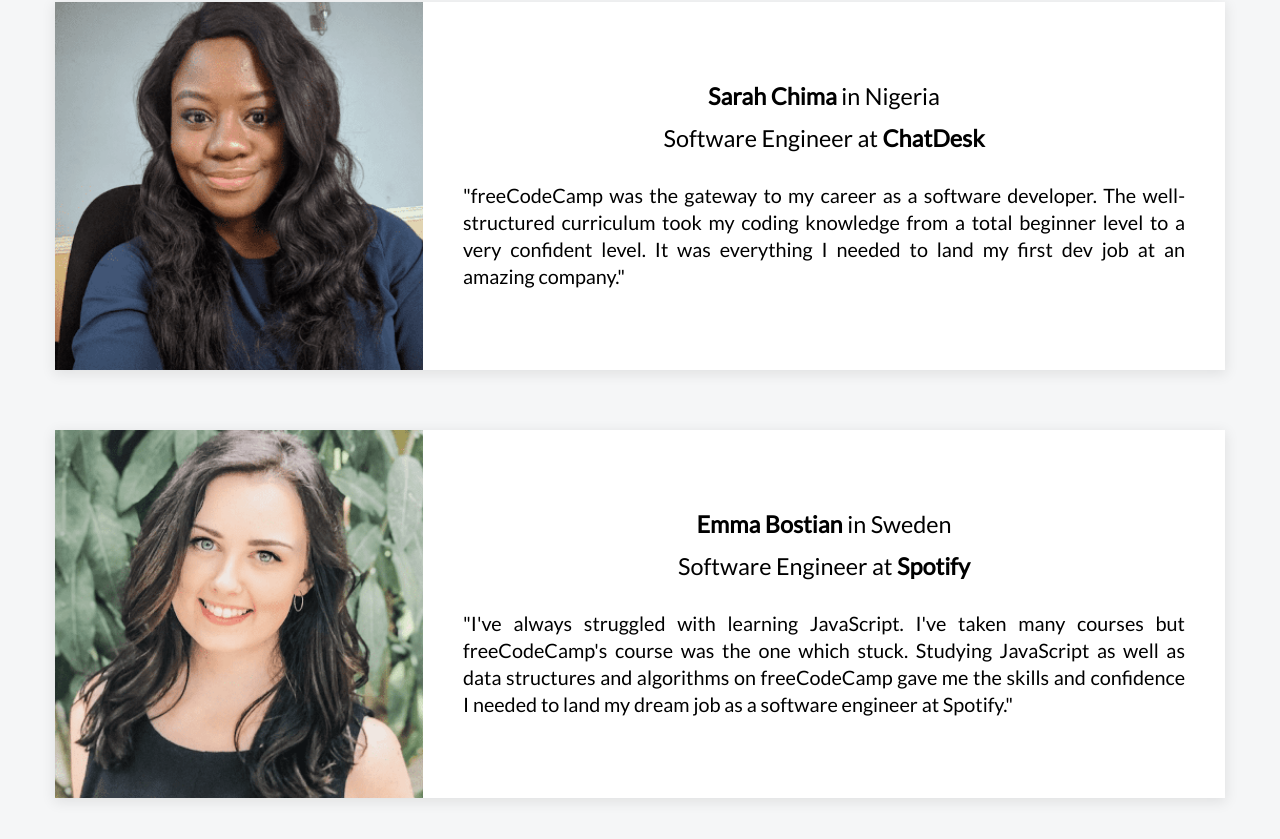
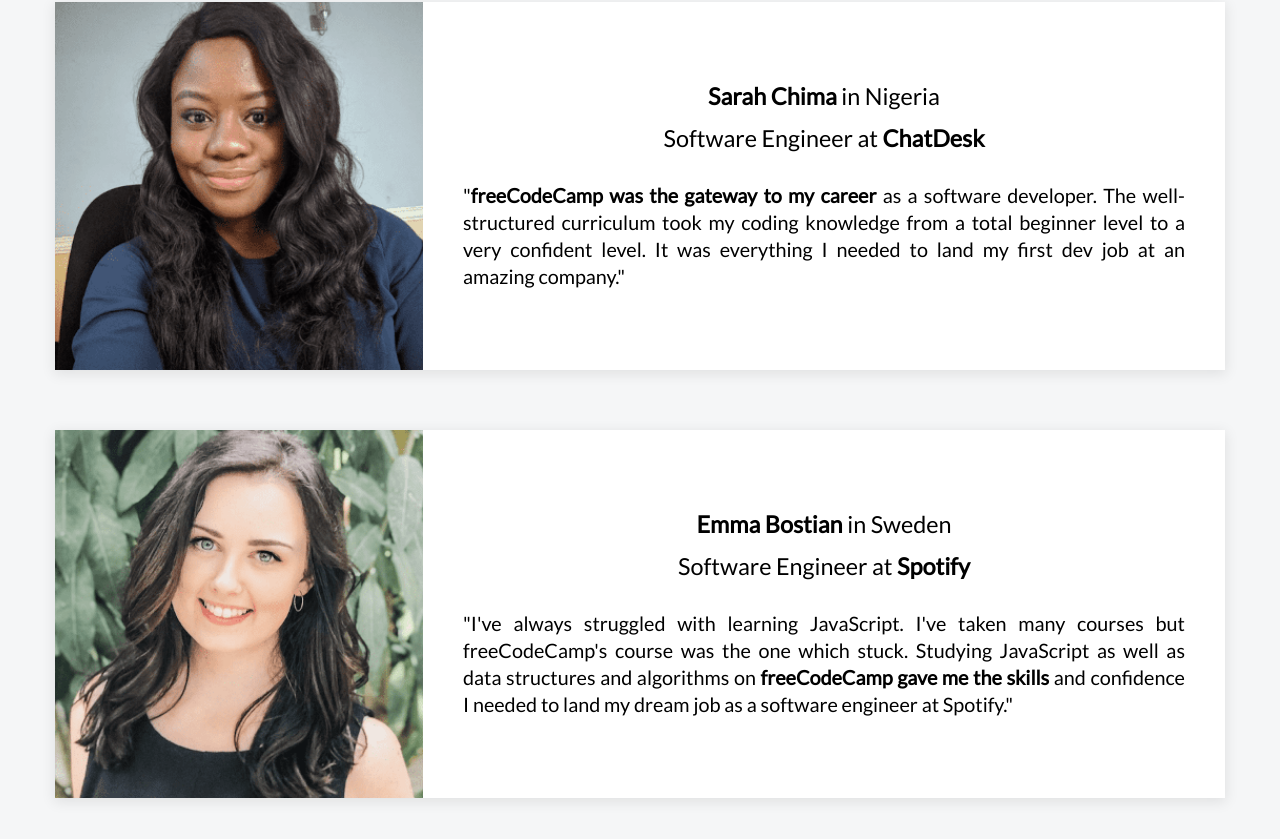
Before and after one commit to rfloresj/react-freeCodeCamp, a React (Create React App) app: page / in a window 1280 px wide. Shown: the part 615-1454 px from the top of the page. Built offline with nearby package versions, Linux system fonts and the light colour scheme.

Commit message:
create-DATA_INFO-list

```diff
--- a/src/App.js
+++ b/src/App.js
@@ -1,42 +1,63 @@
 import "./App.css";
 import Testimony from "./components/Testimony";
+
+const DATA_INFO = [
+  {
+    name: "Shawn Wang",
+    country: "Singapore",
+    image: "shawn",
+    charge: "Software Engineer ",
+    company: "Amazon",
+    testimony: (
+      <>
+        It's scary to change careers. I only gained confidence that I could code
+        by working through the hundreds of hours of free lessons on
+        freeCodeCamp. Within a year I had a six-figure job as a Engineer.
+        <strong>freeCodeCamp changed my life </strong>.
+      </>
+    ),
+  },
+  {
+    name: "Sarah Chima",
+    country: "Nigeria",
+    image: "sarah",
+    charge: "Software Engineer",
+    company: "ChatDesk",
+    testimony: (
+      <>
+        <strong>freeCodeCamp was the gateway to my career</strong> as a software
+        developer. The well-structured curriculum took my coding knowledge from
+        a total beginner level to a very confident level. It was everything I
+        needed to land my first dev job at an amazing company.
+      </>
+    ),
+  },
+  {
+    name: "Emma Bostian",
+    country: "Sweden",
+    image: "emma",
+    charge: "Software Engineer",
+    company: "Spotify",
+    testimony: (
+      <>
+        I've always struggled with learning JavaScript. I've taken many courses
+        but freeCodeCamp's course was the one which stuck. Studying JavaScript
+        as well as data structures and algorithms on{" "}
+        <strong>freeCodeCamp gave me the skills</strong> and confidence I needed
+        to land my dream job as a software engineer at Spotify.
+      </>
+    ),
+  },
+];
 
 function App() {
   return (
     <div className="App">
       <div className="principal-container">
         <h1>Here is what our alumni say about freeCodeCamp:</h1>
-        <Testimony
-          name="Shawn Wang"
-          country="Singapore"
-          image="shawn"
-          charge="Software Engineer "
-          company="Amazon"
-          testimony={
-            <>
-              It's scary to change careers. I only gained confidence that I
-              could code by working through the hundreds of hours of free
-              lessons on freeCodeCamp. Within a year I had a six-figure job as a
-              Engineer. <strong>freeCodeCamp changed my life</strong>.
-            </>
-          }
-        />
-        <Testimony
-          name="Sarah Chima"
-          country="Nigeria"
-          image="sarah"
-          charge="Software Engineer"
-          company="ChatDesk"
-          testimony="freeCodeCamp was the gateway to my career as a software developer. The well-structured curriculum took my coding knowledge from a total beginner level to a very confident level. It was everything I needed to land my first dev job at an amazing company."
-        />
-        <Testimony
-          name="Emma Bostian"
-          country="Sweden"
-          image="emma"
-          charge="Software Engineer"
-          company="Spotify"
-          testimony="I've always struggled with learning JavaScript. I've taken many courses but freeCodeCamp's course was the one which stuck. Studying JavaScript as well as data structures and algorithms on freeCodeCamp gave me the skills and confidence I needed to land my dream job as a software engineer at Spotify."
-        />
+        <Testimony {...DATA_INFO[0]} />
+        <Testimony {...DATA_INFO[1]} />
+        <Testimony {...DATA_INFO[2]} />
       </div>
     </div>
   );
--- a/src/components/Testimony.js
+++ b/src/components/Testimony.jsx
@@ -1,4 +1,3 @@
-import React from "react";
 import "../stylesheets/Testimony.css";
 
 function Testimony(props) {
@@ -7,7 +6,7 @@
       <img
         className="testimony-img"
         src={require(`../img/testimony-${props.image}.png`)}
-        alt={`${props.name} picture`}
+        alt={`${props.name}`}
       />
       <div className="testimony-text-container">
         <p className="testimony-name">
```
